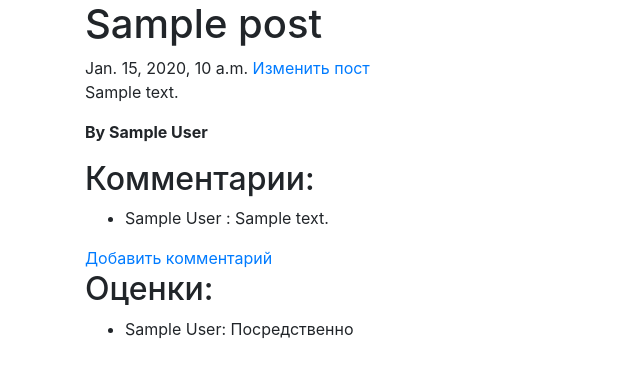
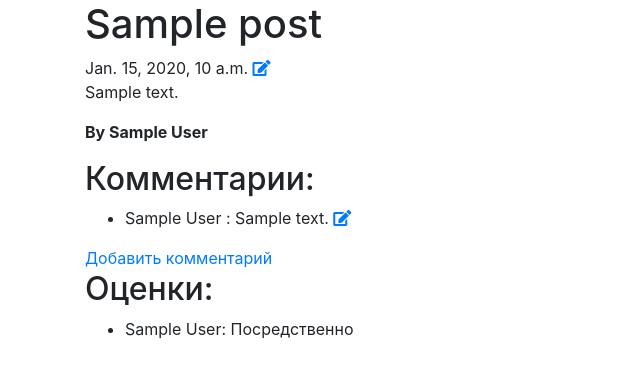
Before and after one commit to galubezzz/python-group_1-homework_42-maria_galunova, a Django app: page /posts/1 in a window 1280 px wide. Shown: the part 56-434 px from the top of the page, without its empty margins (0-640 px from the left). Run offline with Django 3.2, Linux system fonts and the light colour scheme; tables that the repository leaves empty hold one stand-in row (values such as "Sample post"); some libraries are stand-ins or nearby versions.

Commit message:
added form for comment create and edit

```diff
--- a/source/webapp/forms.py
+++ b/source/webapp/forms.py
@@ -9,7 +9,7 @@ class PostForm(forms.ModelForm):
 class CommentForm(forms.ModelForm):
     class Meta:
         model = Comment
-        fields = ['parent_comment', 'text', 'article', 'author']
+        fields = ['parent_comment', 'text', 'post', 'author']
 
 
 class CommentUpdateForm(forms.ModelForm):
--- a/source/webapp/models.py
+++ b/source/webapp/models.py
@@ -31,6 +31,7 @@ class Comment(models.Model):
     date = models.DateTimeField(default=datetime.now, verbose_name='Дата')
     author = models.ForeignKey(User, on_delete=models.PROTECT, related_name='comments', verbose_name='Автор')
     parent_comment = models.ForeignKey('Comment', null=True, blank=True, on_delete=models.PROTECT, related_name='child_comments', verbose_name='Родительский комментарий')
+    date = models.DateTimeField(default=datetime.now, verbose_name='Дата')
     post = models.ForeignKey(Post, on_delete=models.PROTECT, related_name='comments', verbose_name='Пост')
 
     def __str__(self):
--- a/source/webapp/templates/comment.html
+++ b/source/webapp/templates/comment.html
@@ -1,5 +1,5 @@
 <li>
-    <p>{{ comment.author }} : {{ comment.text }}</p>
+    <p>{{ comment.author }} : {{ comment.text }}  <a href="{% url 'comment_update' comment.pk %}"><i class="fas fa-edit"></i></a></p>
     <ul>
         {% for comment in comment.child_comments.all %}
             {% include "comment.html" %}
--- a/source/webapp/templates/post_detail.html
+++ b/source/webapp/templates/post_detail.html
@@ -4,7 +4,7 @@
 {% block content %}
     <h1>{{ post.title }}</h1>
     {{ post.date }}
-    <a href="{% url "post_update" post.pk %}">Изменить пост</a>
+    <a href="{% url "post_update" post.pk %}"><i class="fas fa-edit"></i></a>
     <p>{{ post.text }}</p>
     <p><b>By {{ post.author }}</b></p>
     <h2>Комментарии:</h2>
```
